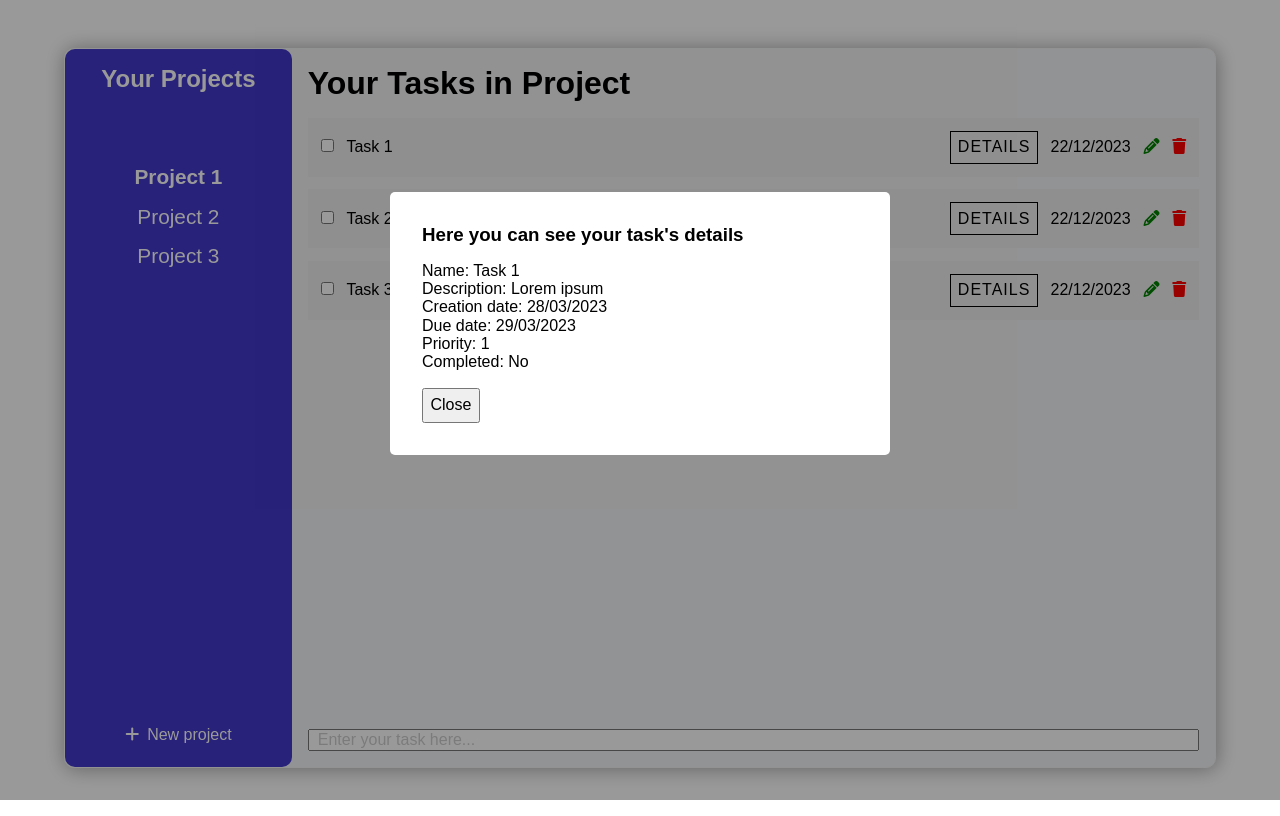
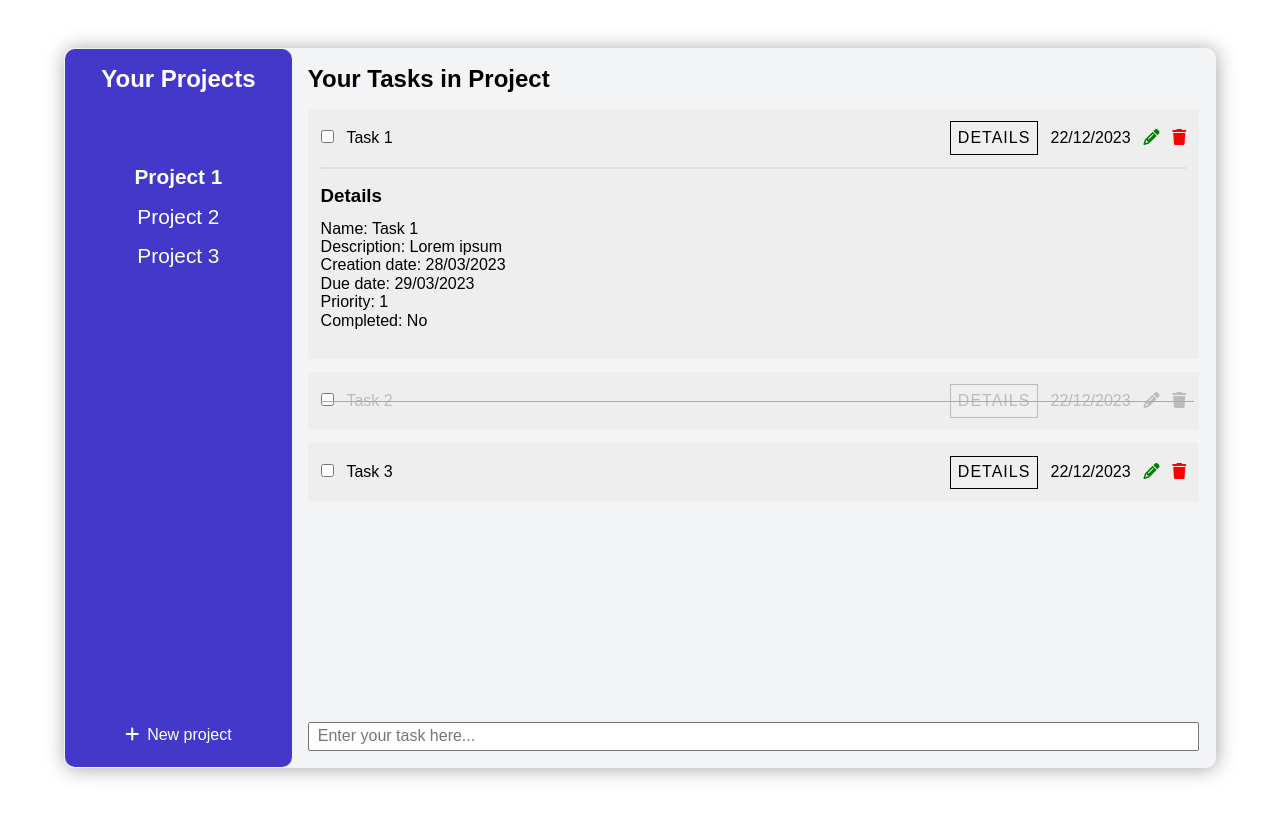
Before and after one commit to thimgrim1337/todo, a website built with webpack: page src/index.html in a window 1280 px wide. Built offline with nearby package versions, Linux system fonts and the light colour scheme.

Commit message:
Add keyframes and task details

```diff
--- a/src/index.html
+++ b/src/index.html
@@ -13,17 +13,17 @@
         <ul class="projects__list flex-grow">
           <li class="projects__item projects__item--active">
             Project 1<i
-              class="icon projects__icon icon--is-hidden icon--remove fa-solid fa-trash"
+              class="icon projects__icon icon--remove is-hidden fa-solid fa-trash"
             ></i>
           </li>
           <li class="projects__item">
             Project 2<i
-              class="icon projects__icon icon--is-hidden icon--remove fa-solid fa-trash"
+              class="icon projects__icon icon--remove is-hidden fa-solid fa-trash"
             ></i>
           </li>
           <li class="projects__item">
             Project 3<i
-              class="icon projects__icon icon--is-hidden icon--remove fa-solid fa-trash"
+              class="icon projects__icon i icon--remove is-hidden fa-solid fa-trash"
             ></i>
           </li>
         </ul>
@@ -32,7 +32,7 @@
         </button>
       </aside>
       <main class="todos content__todos">
-        <h1 class="todos__title">Your Tasks in <span>Project</span></h1>
+        <h2 class="todos__title">Your Tasks in <span>Project</span></h2>
         <ul class="todos__list flex-grow">
           <li class="todos__item">
             <input
@@ -45,18 +45,38 @@
             ><span class="todos__date">22/12/2023</span
             ><i class="todos__icon icon icon--modify fa-solid fa-pencil"></i
             ><i class="todos__icon icon icon--remove fa-solid fa-trash"></i>
+            <div class="details todos__details">
+              <div class="details__content">
+                <h3 class="details__title">Details</h3>
+                <p class="details__task-name">Name: <span>Task 1</span></p>
+                <p class="details__task-description">
+                  Description: <span>Lorem ipsum</span>
+                </p>
+                <p class="details__task-creation-date">
+                  Creation date: <span>28/03/2023</span>
+                </p>
+                <p class="details__task-due-date">
+                  Due date: <span>29/03/2023</span>
+                </p>
+                <p class="details__task-priority">Priority: <span>1</span></p>
+                <p class="details__task-is-completed">
+                  Completed: <span>No</span>
+                </p>
+              </div>
+            </div>
           </li>
-          <li class="todos__item">
+          <li class="todos__item todos__item--completed">
             <input
               class="todos__input-checkbox"
               type="checkbox"
               name="task"
               id="task"
             /><label class="todos__name flex-grow" for="task">Task 2</label
-            ><button class="btn todos__btn">Details</button
+            ><button class="btn btn--completed todos__btn">Details</button
             ><span class="todos__date">22/12/2023</span
-            ><i class="todos__icon icon icon--modify fa-solid fa-pencil"></i
-            ><i class="todos__icon icon icon--remove fa-solid fa-trash"></i>
+            ><i class="todos__icon icon icon--completed fa-solid fa-pencil"></i
+            ><i class="todos__icon icon icon--completed fa-solid fa-trash"></i>
+            <div class="line"></div>
           </li>
           <li class="todos__item">
             <input
@@ -75,25 +95,9 @@
           class="todos__input-item"
           type="text"
           name="new-todo"
-          value="Enter your task here..."
+          placeholder="Enter your task here..."
         />
       </main>
     </div>
-    <div class="modal">
-      <div class="modal__content">
-        <h3 class="modal__title">Here you can see your task's details</h3>
-        <p class="modal__task-name">Name: <span>Task 1</span></p>
-        <p class="modal__task-description">
-          Description: <span>Lorem ipsum</span>
-        </p>
-        <p class="modal__task-creation-date">
-          Creation date: <span>28/03/2023</span>
-        </p>
-        <p class="modal__task-due-date">Due date: <span>29/03/2023</span></p>
-        <p class="modal__task-priority">Priority: <span>1</span></p>
-        <p class="modal__task-is-completed">Completed: <span>No</span></p>
-        <button class="modal__btn btn">Close</button>
-      </div>
-    </div>
   </body>
 </html>
--- a/src/styles/main.scss
+++ b/src/styles/main.scss
@@ -89,11 +89,27 @@ body {
 
     &__item {
         display: flex;
+        flex-wrap: wrap;
         align-items: baseline;
+        width: 100%;
         gap: .8rem;
         padding: .8rem;
         margin-bottom: .8rem;
         background-color: #eee;
+
+        &--completed {
+            position: relative;
+            color: #bbb;
+        }
+
+        &--slideright {
+            position: absolute;
+            animation: slideright 2s ease-in-out 0s 1 forwards;
+        }
+    }
+
+    &__name {
+        flex-grow: 1;
     }
 
     &__input-checkbox {
@@ -108,44 +124,33 @@ body {
 
     &__input-item {
         color: #ccc;
-        padding: 0 .5rem;
+        padding: .2rem .5rem;
+
+        &:focus {
+            color: black;
+        }
     }
 }
 
-.modal {
-    display: block;
-    position: fixed;
-    z-index: 999;
-    left: 0;
-    top: 0;
-    width: 100%;
-    height: 100vh;
-    background-color: rgb(0,0,0);
-    background-color: rgba(0,0,0,0.4);
-    overflow: auto;
+.todos__details {
+   width: 100%;
+}
 
-    &__content {
-        margin: 15% auto;
-        padding: 2rem;
-        max-width: 500px;
-        background: #fff;
-        border-radius: 5px;
+.details {
+    border-top: 2px solid #ddd;
+    padding: 1rem 0;
+
+    &__title {
+        margin-bottom: .8rem;
     }
 
-    &__title {
-        margin-bottom: 1rem;
-    }
-
-    &__btn {
-        margin-top: 1rem;
+    &--slidedown {
+        animation: slidedown 2s ease-in-out 0s 1 forwards;
     }
 }
 
 .icon {
     transition: .2s;
-    &--is-hidden {
-        display: none;
-    }
 
     &--remove {
         color: red;
@@ -167,6 +172,14 @@ body {
 
     &__icon {
         margin-right: .5rem;
+        &--completed {
+            color: #bbb;
+        }
+    }
+
+    &--completed {
+        color: #bbb;
+        border-color: #bbb;
     }
 
     &:hover {
@@ -175,6 +188,37 @@ body {
     }
 }
 
+.line {
+    background-color: #aaa;;
+    width: 98%;
+    height: 1px;
+    position: absolute;
+    top: 50%;
+}
+
+
+.is-hidden {
+    display: none;
+}
+
 .flex-grow {
     flex-grow: 1;
 }
+
+@keyframes slidedown {
+    from {
+        height: 0;
+    }
+    to {
+        height: 170px;
+    }
+}
+
+@keyframes slideright {
+    from {
+
+    }
+    to {
+        margin-left: 2000px;
+    }
+}
```
